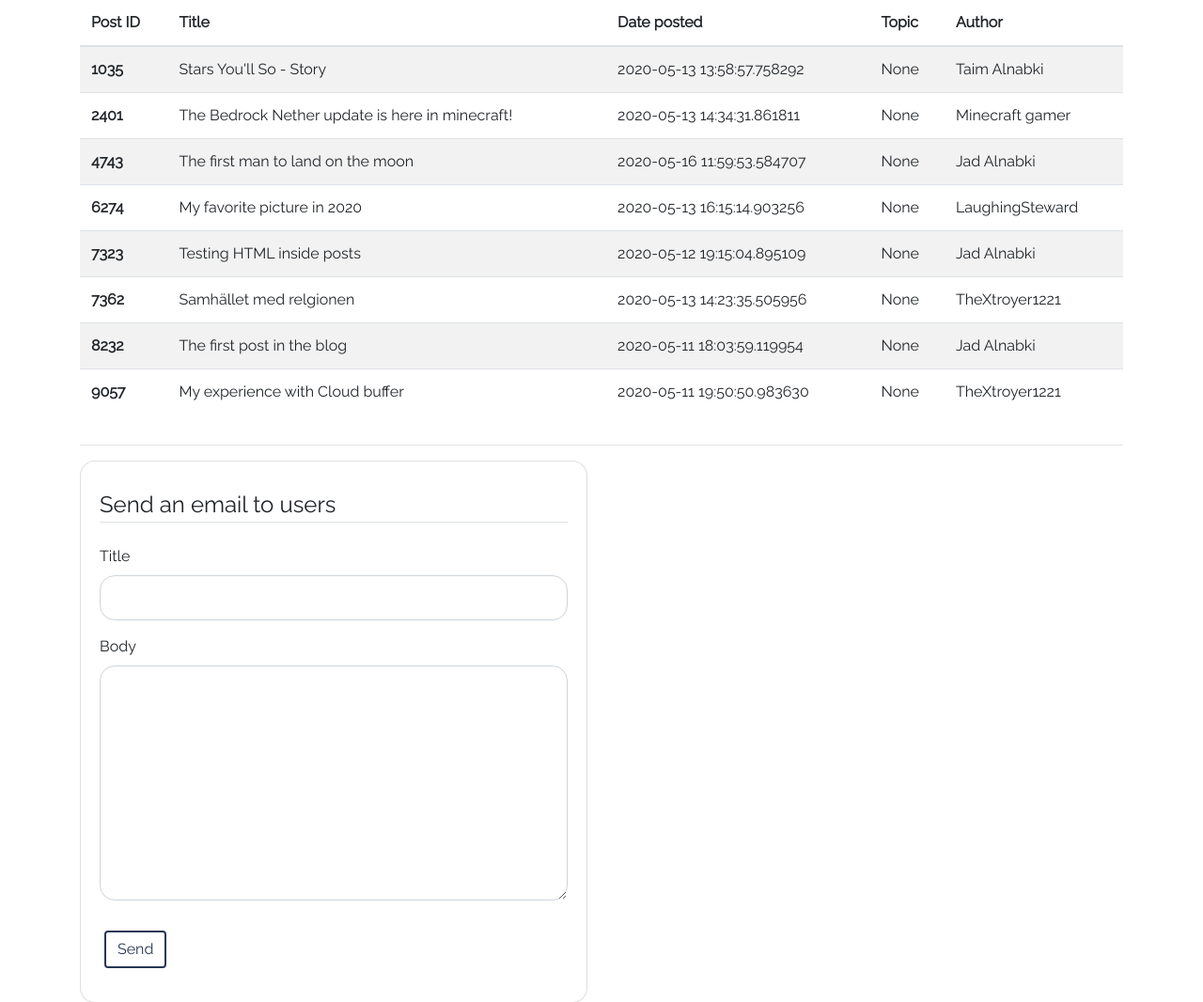
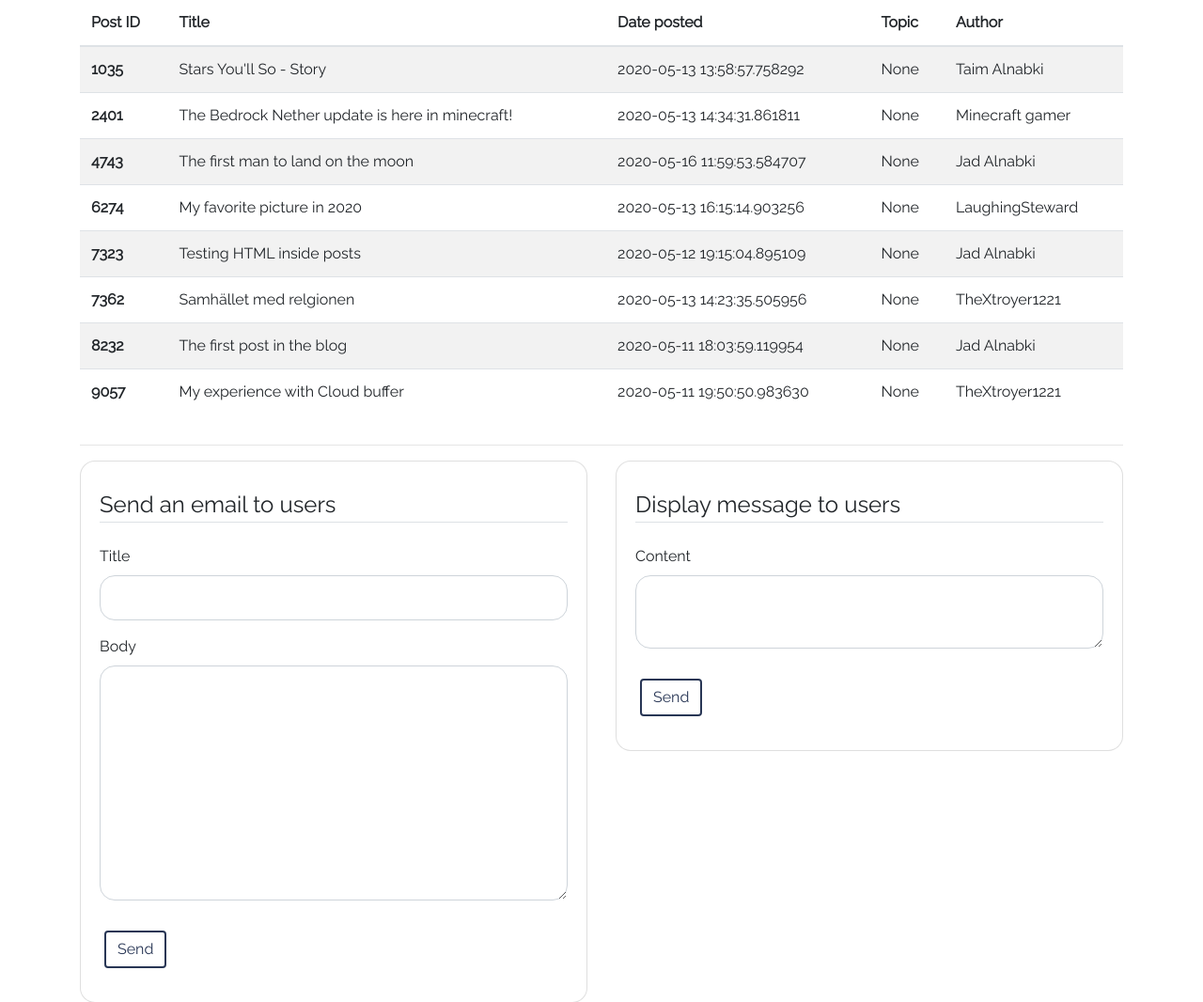
Before and after one commit to theXtroyer1221/Cloud-buffer, a Flask app: page /dashboard in a window 1280 px wide. Shown: the part 736-1802 px from the top of the page at 94% size. Run offline with Flask 2, Linux system fonts and the light colour scheme; a user stored in the database is signed in; data comes from the database, SQL or seed files in the repository; some libraries are stand-ins or nearby versions.

Commit message:
made the dashboard part of message to blog

```diff
--- a/cloudBuffer/forms.py
+++ b/cloudBuffer/forms.py
@@ -86,10 +86,15 @@ class SearchPostForm(FlaskForm):
 
 
 class AdminEmailForm(FlaskForm):
+    identifier = StringField()
     title = StringField('Title', validators=[DataRequired()])
     body = TextAreaField('Body', validators=[DataRequired()])
     submit = SubmitField("Send")
 
+class MessageForm(FlaskForm):
+    identifier = StringField()
+    content = TextAreaField('Content')
+    send = SubmitField("Send")
 
 class RequestResetForm(FlaskForm):
     email = StringField('Email', validators=[DataRequired(), Email()])
--- a/cloudBuffer/message.json
+++ b/cloudBuffer/message.json
@@ -1,3 +1,3 @@
 {
-  "content": ""
+  "content": "hello"
 }
--- a/cloudBuffer/routes.py
+++ b/cloudBuffer/routes.py
@@ -1,4 +1,4 @@
-from cloudBuffer.forms import SearchForm, locationSearch, RegistrationForm, LoginForm, UpdateAccountForm, PostForm, RequestResetForm, ResetPasswordForm, AdminEmailForm, SearchPostForm
+from cloudBuffer.forms import SearchForm, locationSearch, RegistrationForm, LoginForm, UpdateAccountForm, PostForm, RequestResetForm, ResetPasswordForm, AdminEmailForm, SearchPostForm, MessageForm
 from flask import render_template, request, redirect, url_for, flash, abort, jsonify
 from flask_login import login_user, current_user, logout_user, login_required
 from cloudBuffer import app, bcrypt, db, mail
@@ -116,6 +116,8 @@ def search(query):
 
 @app.route("/blog",  methods=['GET', 'POST'])
 def blog():
+    with open("cloudBuffer/message.json", "r"):
+        message = json.loads()
     form = SearchPostForm()
     page = request.args.get("page", 1, type=int)
     if current_user.is_authenticated:
@@ -129,7 +131,7 @@ def blog():
     if form.validate_on_submit():
         post_query = Post.query.filter_by(title=form.search.data).first()
         return redirect(url_for('post', post_id=post_query.id))
-    return render_template("blog.html", data="data", title="Blog", image_file=image_file, posts=posts, form=form)
+    return render_template("blog.html", data="data", title="Blog", image_file=image_file, posts=posts, form=form, message=message)
 
 @app.route('/posts')
 def posts_json():
@@ -255,17 +257,25 @@ def send_admin_mail(title, body):
 @login_required
 def dashboard():
     form = AdminEmailForm()
+    messageForm = MessageForm()
     if not current_user.admin:
         abort(403)
-    if form.validate_on_submit():
+    if form.identifier.data == 'form' and form.validate_on_submit():
         title = form.title.data
         body = form.body.data
         send_admin_mail(title, body)
+    if messageForm.identifier.data == 'messageForm' and messageForm.validate_on_submit():
+        content = messageForm.content.data
+        print(content)
+        with open("cloudBuffer\message.json", "w") as f:
+            content_obj = {"content": content}
+            data = json.dump(content_obj, f, indent=4)
+        flash("Success! The blog page has been updated with the message", "success")
     return render_template("dashboard.html",
                            title="Admin dashboard - Cloudbuffer",
                            User=User,
                            Post=Post,
-                           form=form)
+                           form=form, messageForm=messageForm)
 
 
 @app.route("/post/new", methods=['GET', 'POST'])
--- a/cloudBuffer/templates/blog.html
+++ b/cloudBuffer/templates/blog.html
@@ -71,7 +71,7 @@
       <div class="card my-4">
         <h5 class="card-header">Side Widget</h5>
         <div class="card-body">
-          You can put anything you want inside of these side widgets. They are easy to use, and feature the new Bootstrap 4 card containers!
+          {{message}}
         </div>
       </div>
     </div>
--- a/cloudBuffer/templates/dashboard.html
+++ b/cloudBuffer/templates/dashboard.html
@@ -103,8 +103,8 @@
         <div class="card card-signin">
           <div class="card-body">
             <div class="content-section">
-              <form method="POST" action="" class="my-2 mt-2">
-                {{ form.hidden_tag() }}
+              <form method="POST" action="" class="my-2 mt-2" id="email">
+                {{ form.identifier(hidden=True, value='form') }} {{ form.hidden_tag() }}
                 <fieldset class="form-group">
                   <legend class="border-bottom mb-4">Send an email to users</legend>
                   <div class="form-group">
@@ -127,7 +127,33 @@
                   </div>
                 </fieldset>
                 <div class="form-group">
-                  {{ form.submit(class="btn btn-blog-dark") }}
+                  {{ form.submit(class="btn btn-blog-dark", form="email") }}
+                </div>
+              </form>
+            </div>
+          </div>
+        </div>
+      </div>
+      <div class="col-md-6">
+        <div class="card card-signin">
+          <div class="card-body">
+            <div class="content-section">
+              <form method="POST" action="" class="my-2 mt-2" id="message">
+                {{ messageForm.identifier(hidden=True, value='messageForm') }}{{ messageForm.hidden_tag() }}
+                <fieldset class="form-group">
+                  <legend class="border-bottom mb-4">Display message to users</legend>
+                  <div class="form-group">
+                    {{ messageForm.content.label(class="form-control-label") }} {% if messageForm.content.errors %} {{ messageForm.content(class="form-control form-control-lg is-invalid", form="message") }}
+                    <div class="invalid-feedback">
+                      {% for error in messageForm.content.errors %}
+                      <span>{{ error }}</span>
+                      {% endfor %}
+                    </div>
+                    {% else %} {{ messageForm.content(class="form-control form-control-lg") }} {% endif %}
+                  </div>
+                </fieldset>
+                <div class="form-group">
+                  {{ messageForm.send(class="btn btn-blog-dark", form="message") }}
                 </div>
               </form>
             </div>
```
